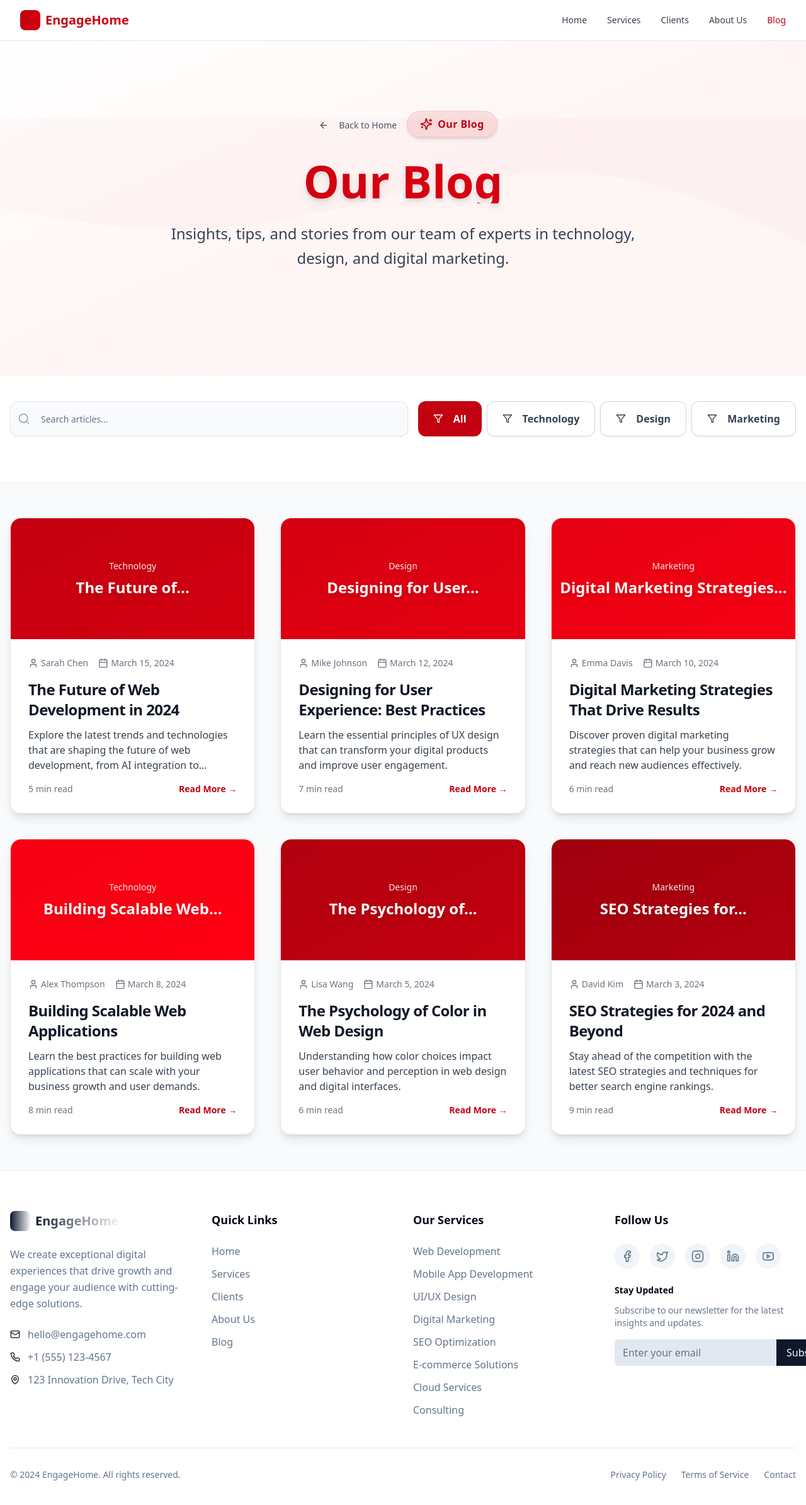
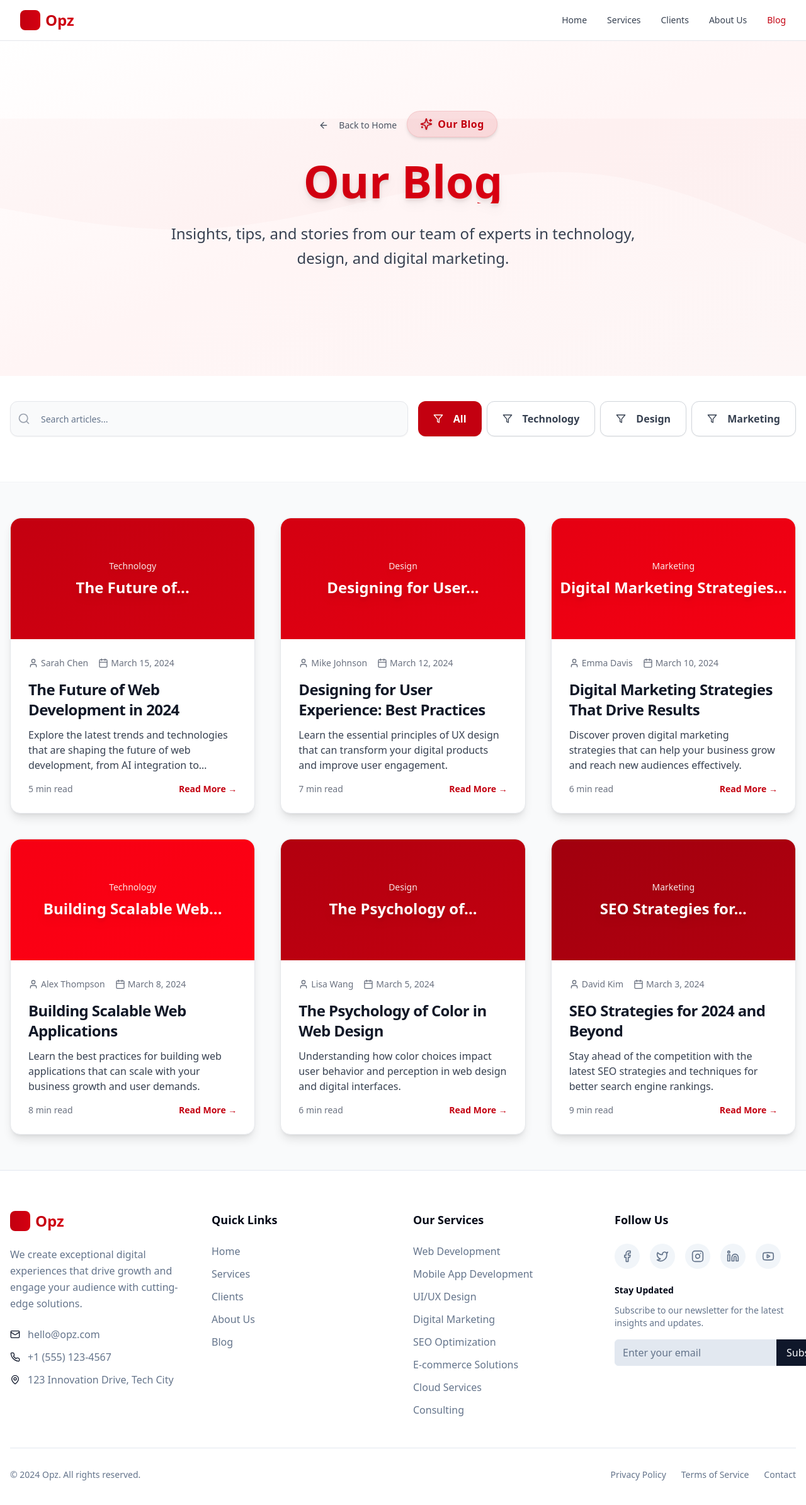
Before and after one commit to AnonyHus/engage-home-now-main-NEW, a React (Vite) app: page /blog in a window 1280 px wide. Shown: the top 2390 px of the page at 63% size. Built offline with nearby package versions, Linux system fonts and the light colour scheme.

Commit message:
changed name into opz

```diff
--- a/index.html
+++ b/index.html
@@ -3,18 +3,14 @@
   <head>
     <meta charset="UTF-8" />
     <meta name="viewport" content="width=device-width, initial-scale=1.0" />
-    <title>engage-home-now</title>
-    <meta name="description" content="Lovable Generated Project" />
-    <meta name="author" content="Lovable" />
+    <title>Opz - Digital Solutions</title>
+    <meta name="description" content="Opz - We create exceptional digital experiences that drive growth and engage your audience with cutting-edge solutions." />
+    <meta name="author" content="Opz" />
 
-    <meta property="og:title" content="engage-home-now" />
-    <meta property="og:description" content="Lovable Generated Project" />
-    <meta property="og:type" content="website" />
-    <meta property="og:image" content="https://lovable.dev/opengraph-image-p98pqg.png" />
+    <meta property="og:title" content="Opz - Digital Solutions" />
+    <meta property="og:description" content="Opz - We create exceptional digital experiences that drive growth and engage your audience with cutting-edge solutions." />
 
-    <meta name="twitter:card" content="summary_large_image" />
-    <meta name="twitter:site" content="@lovable_dev" />
-    <meta name="twitter:image" content="https://lovable.dev/opengraph-image-p98pqg.png" />
+
   </head>
 
   <body>
--- a/src/components/ContactSection.tsx
+++ b/src/components/ContactSection.tsx
@@ -129,7 +129,7 @@ const ContactSection = () => {
                   <h4 className="font-semibold text-gray-900 mb-2">Contact Info</h4>
                   <div className="text-gray-700 space-y-1">
                     <p>Phone: (555) 123-4567</p>
-                    <p>Email: info@engagehome.com</p>
+                    <p>Email: info@opz.com</p>
                   </div>
                 </div>
               </div>
--- a/src/components/Footer.tsx
+++ b/src/components/Footer.tsx
@@ -36,10 +36,10 @@ const Footer = () => {
           {/* Company Info */}
           <div className="lg:col-span-1">
             <div className="flex items-center space-x-2 mb-6">
-              <div className="w-8 h-8 bg-gradient-to-r from-primary to-secondary rounded-lg"></div>
-              <span className="text-xl font-bold bg-gradient-to-r from-primary to-secondary bg-clip-text text-transparent">
-                EngageHome
-              </span>
+              <div className="w-8 h-8 bg-gradient-to-r from-[#C30010] to-[#D40011] rounded-lg"></div>
+              <h3 className="text-2xl font-bold bg-gradient-to-r from-[#C30010] to-[#D40011] bg-clip-text text-transparent">
+                Opz
+              </h3>
             </div>
             <p className="text-muted-foreground mb-6 leading-relaxed">
               We create exceptional digital experiences that drive growth and engage your audience with cutting-edge solutions.
@@ -49,7 +49,7 @@ const Footer = () => {
             <div className="space-y-3">
               <div className="flex items-center gap-3 text-muted-foreground">
                 <Mail className="h-4 w-4 text-primary" />
-                <span>hello@engagehome.com</span>
+                <span>hello@opz.com</span>
               </div>
               <div className="flex items-center gap-3 text-muted-foreground">
                 <Phone className="h-4 w-4 text-primary" />
@@ -138,7 +138,7 @@ const Footer = () => {
         <div className="border-t border-border mt-12 pt-8">
           <div className="flex flex-col md:flex-row justify-between items-center">
             <p className="text-muted-foreground text-sm">
-              © 2024 EngageHome. All rights reserved.
+              © 2024 Opz. All rights reserved.
             </p>
             <div className="flex space-x-6 mt-4 md:mt-0">
               <Link to="/privacy" className="text-muted-foreground hover:text-primary text-sm transition-colors">
--- a/src/components/Navigation.tsx
+++ b/src/components/Navigation.tsx
@@ -28,8 +28,8 @@ const Navigation = () => {
           {/* Logo */}
           <Link to="/" className="flex items-center space-x-2">
             <div className="w-8 h-8 bg-gradient-to-r from-[#C30010] to-[#D40011] rounded-lg"></div>
-            <span className="text-xl font-bold bg-gradient-to-r from-[#C30010] to-[#D40011] bg-clip-text text-transparent">
-              EngageHome
+            <span className="text-2xl font-bold bg-gradient-to-r from-[#C30010] to-[#D40011] bg-clip-text text-transparent">
+              Opz
             </span>
           </Link>
 
```
Also changed, not shown: 1 other file (tests, documents, lock files or other folders).
